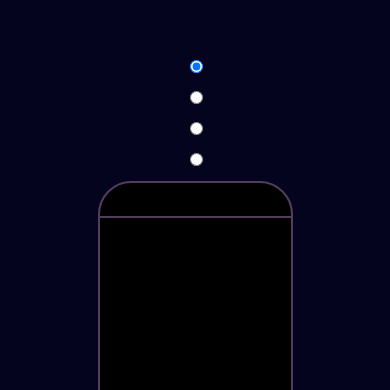
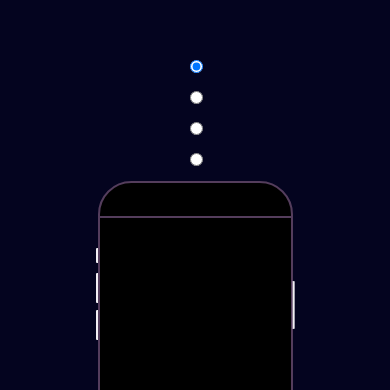
Before and after one commit to ProgrammerUz1234/iosDynamic, a plain HTML site: page index.html in a window 390 px wide. Shown: the part 104-494 px from the top of the page. Drawn offline with Linux system fonts and the light colour scheme.

Commit message:
iphone 14 buttons

```diff
--- a/style.css
+++ b/style.css
@@ -85,3 +85,42 @@
     inset: calc(var(--border-width) * -1);
     pointer-events: none;
 }
+
+.buttons .left, .buttons .right{
+    position: absolute;
+    width: var(--button-width);
+    display: flex;
+    flex-direction: column;
+    align-items: stretch;
+    gap: 1.5em;
+}
+
+.buttons .left{
+    right: 100%;
+    top: calc(var(--border-radius) * 2);
+}
+
+.buttons .left .button:nth-child(1){
+    height: 3em;
+    margin-bottom: 0.5em;
+}
+
+.buttons .right{
+    left: 100%;
+    transform: scale3d(-1, 1, 1);
+    top: calc(var(--border-radius) * 3);
+}
+
+.buttons .right .button{
+    height: 9.5em;
+}
+
+.buttons .button{
+    background: hsl(var(--c-h), 20%, 95%);
+    height: 6em;
+    box-shadow: inset -0.15em 0 0.1em black, inset 0 0 0.1em hsl(var(--c-h), 30%, 90%), inset 0 0.2em 0.1em hsl(var(--c-h), 30%, 90%), inset 0 -0.2em 0.1em hsl(var(--c-h), 30%, 90%), inset -0,1em -0.333em 0.1em rgba(0, 0, 0, 0.5);
+    border-top-left-radius: 0.2em;
+    border-bottom-left-radius: 0.2em;
+
+
+}
```
